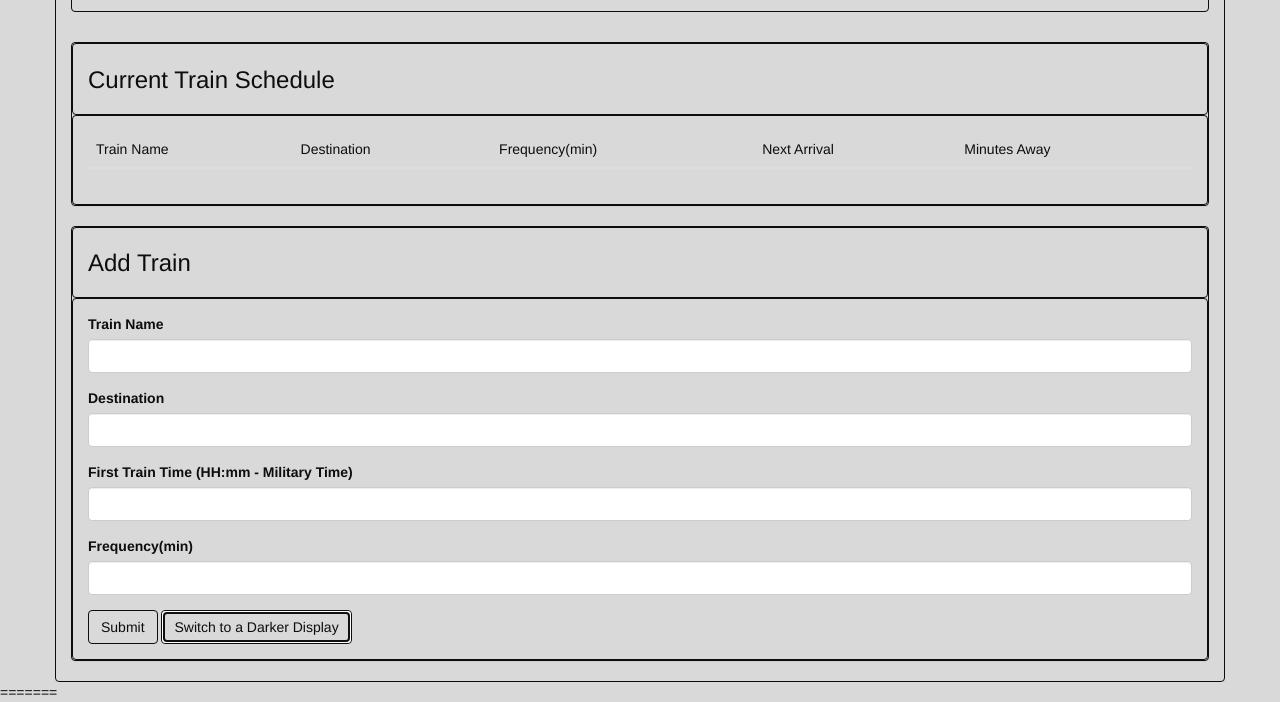
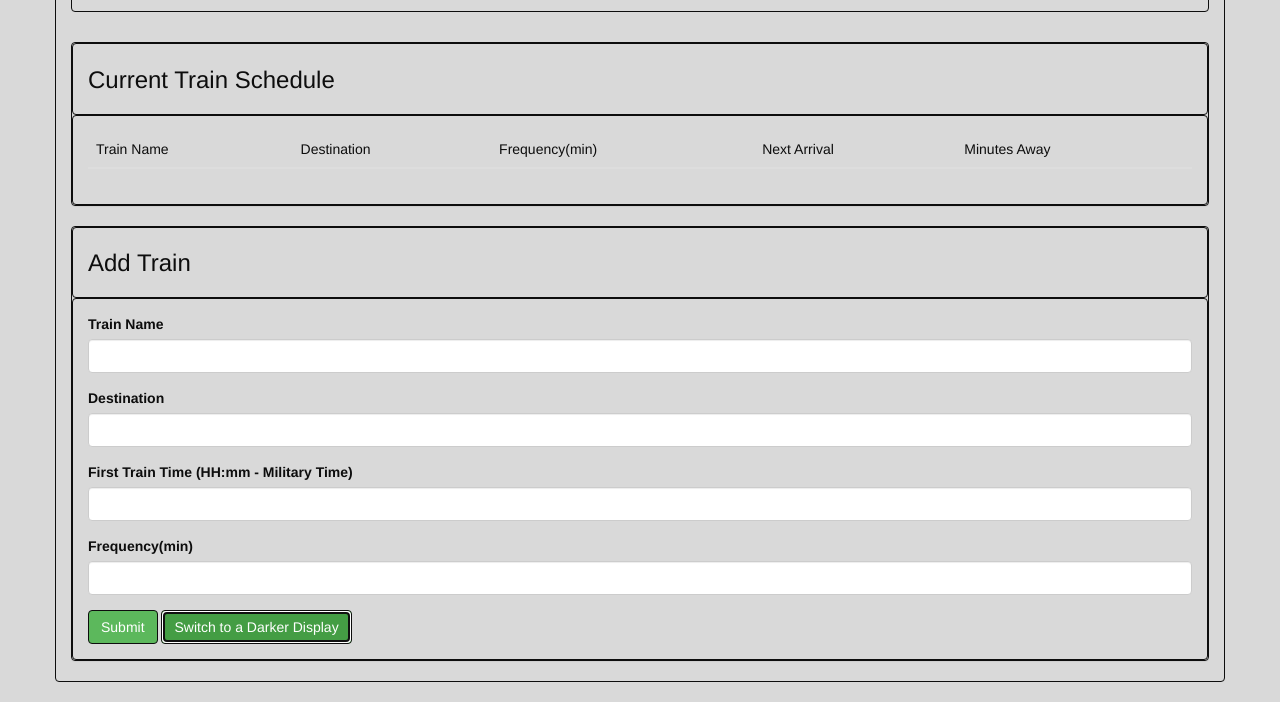
Before and after one commit to parallelam/H7, a plain HTML site: page index.html in a window 1280 px wide. Both pictures are taken after a click on the button "Switch to a Brighter Display". Shown: the part 124-826 px from the top of the page. Drawn offline with nearby package versions, Linux system fonts and the light colour scheme; no server answers.

Commit message:
polishing and typos

```diff
--- a/assets/javascript/app.js
+++ b/assets/javascript/app.js
@@ -41,7 +41,7 @@
     database.ref().on("child_added", function(childSnapshot) {
         var minAway;
         // Establish default time so first train comes in correct order:
-        var firstTrainNew = moment(childSnapshot.val().firstTrain, "hh:mm").subtract(1, "years");
+        var firstTrainNew = moment(childSnapshot.val().trainOne, "hh:mm").subtract(1, "years");
         // Differential between current and trainOne:
         var diffTime = moment().diff(moment(firstTrainNew), "minutes");
         var remainder = diffTime % childSnapshot.val().frequency;
@@ -76,15 +76,15 @@
         var btns = $('.z');
         if (body.hasClass('t--dark')) {
             body.removeClass('t--dark');
-            btns.removeClass('btn-light')
+            btns.removeClass('btn-primary')
             body.addClass('t--light');
-            btns.addClass('btn-dark');
+            btns.addClass('btn-success');
             $('.js-change-theme').text('Switch to a Darker Display')
         } else {
             body.removeClass('t--light');
             body.addClass('t--dark');
-            btns.addClass('btn-light');
-            btns.removeClass('btn-dark');
+            btns.addClass('btn-primary');
+            btns.removeClass('btn-success');
             $('.js-change-theme').text('Switch to a Brighter Display')
         }});
 
--- a/index.html
+++ b/index.html
@@ -68,12 +68,11 @@
 						<label for="text">Frequency(min)</label>
 						<input type="text" class="form-control" id="frequency">
                     </div>
-                    <div class='buttons'>
-                    <button type="submit" id="add-train" class="o-menu__item / t-menu__item t-border btn btn-dark z" id="addTrain"></button>
-                    <button class="o-menu__item / t-menu__item / js-change-theme t-border btn btn-dark z"></button><br>
-                    </div>
-				</form>
+                </form>
+                <button type="submit" id="add-train" class="o-menu__item t-border btn btn-primary z" id="addTrain"></button>
+                <button class="o-menu__item js-change-theme t-border btn btn-primary z"></button><br>
 			</div>
 		</div>
-	</div>
-=======
+    </div>
+</body>
+</html>
```
